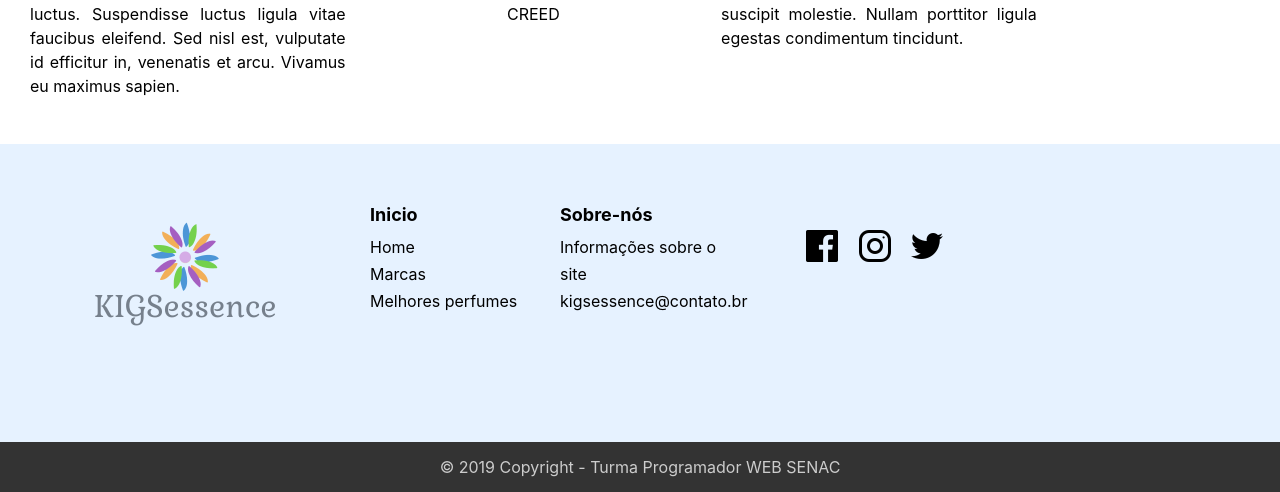
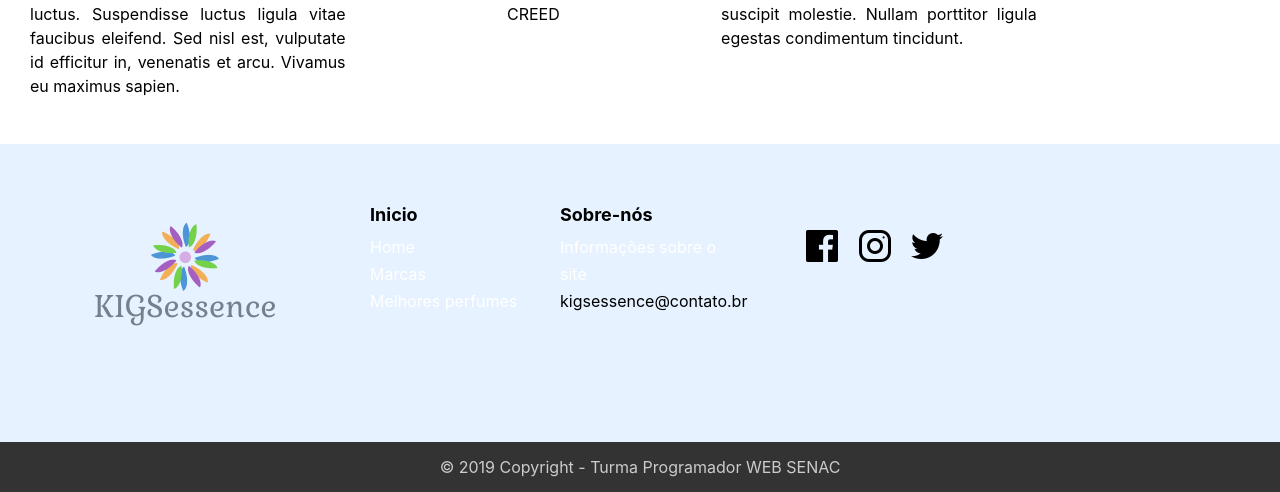
Before and after one commit to BlzDentinho/KIGSessence, a PHP site: page /KIGSessence/index.php in a window 1280 px wide; the page is wider, and only the part inside the window is pictured. Shown: the part 2085-2577 px from the top of that part. Run offline with PHP 8.4, Linux system fonts and the light colour scheme.

Commit message:
Menu arrumado

```diff
--- a/assets/css/menu.css
+++ b/assets/css/menu.css
@@ -8,10 +8,6 @@
  * production code, beware of the browser
  * prefixes.
  */
-
-.tamanho-fundo {
-    background-size: 500px;
-}
 
 body {
     margin: 0;
@@ -24,7 +20,7 @@ body {
 
 a {
     text-decoration: none;
-    color: white;
+    color: white !important;
     transition: color 0.3s ease;
 }
 
--- a/includes/header.php
+++ b/includes/header.php
@@ -6,7 +6,7 @@
 <link rel="stylesheet" href="https://stackpath.bootstrapcdn.com/bootstrap/4.1.3/css/bootstrap.min.css" >
 
 <link rel="stylesheet" href="../assets/css/menu.css">
-<link rel="stylesheet" href="..assets/css/home.css">
+<link rel="stylesheet" href="../assets/css/home.css">
 
 <link rel="stylesheet" href="https://stackpath.bootstrapcdn.com/bootstrap/4.1.3/css/bootstrap.min.css" integrity="sha384-MCw98/SFnGE8fJT3GXwEOngsV7Zt27NXFoaoApmYm81iuXoPkFOJwJ8ERdknLPMO" crossorigin="anonymous">
 
```
